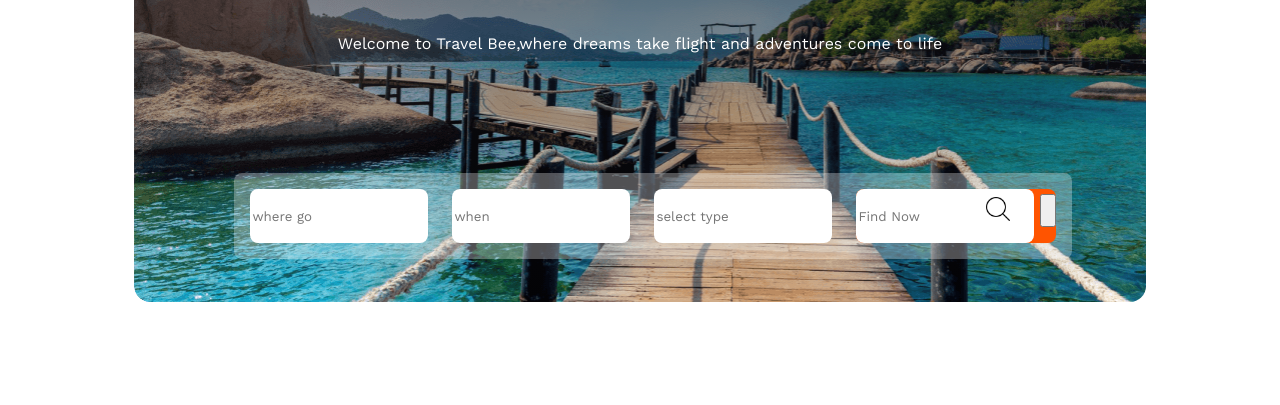
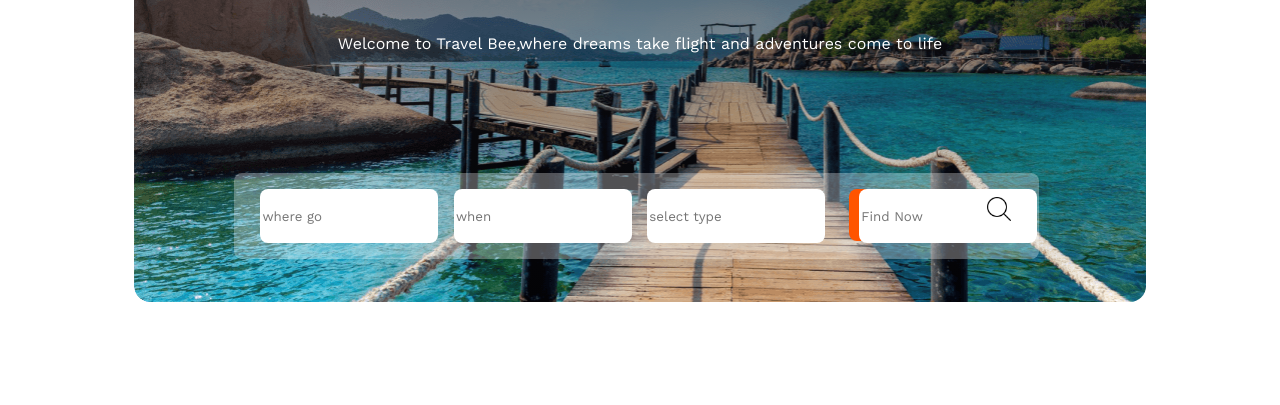
Before and after one commit to farha12345678/main-assignment-2, a plain HTML site: page index.html in a window 1280 px wide. Shown: the part 395-800 px from the top of the page. Drawn offline with nearby package versions, Linux system fonts and the light colour scheme.

Commit message:
final commit

```diff
--- a/index.html
+++ b/index.html
@@ -27,12 +27,13 @@
             <h1 class="banner-title">Explore Your Travel</h1>
             <p class="banner-description">Welcome to Travel Bee,where dreams take flight and adventures come to life</p>
             <div class="banner-main">
+                <div class="form-main">
                 <input type="place" placeholder="where go">
                 <input type="when" placeholder="when">
-                <input type="type" placeholder="select type">
+                <input type="type" placeholder="select type"></div>
                 <div class="search">
                     <input type="text" placeholder="Find Now">
-                    <button type="submit"><img src="Images/images.png" alt="">
+                    <img src="Images/images.png" alt="">
                 </div>
                 </button>
             </div>
--- a/styles/style.css
+++ b/styles/style.css
@@ -76,22 +76,37 @@
 div>input {
     width: 174px;
     height: 52px;
-    flex-shrink: 0;
+    margin-left: 10px;
+
     border-radius: 8px;
     border: #FFF;
 }
 
+.search {
+    color: #FFF;
 
-.search {
+    font-family: Mulish;
+    font-size: 16px;
+
+    font-weight: 700;
+
     border-radius: 8px;
-background: #FF5400;
+    background-color: #FF5400;
+    width: 174px;
+    height: 52px;
 
 }
 
-button>img {
+
+
+ .search>img {
     height: 24px;
     width: 24px;
-    margin-left: -100px;
+    margin-left: -50px;
+
+
+
+
 
 
 }
@@ -342,7 +357,7 @@ button>img {
 }
 
 .last-img {
-    max-width: 600px;
+    max-width: 100%;
     height: 422px;
     border-radius: 16px;
     margin-left: 100px;
@@ -502,12 +517,13 @@ footer {
     .last-img,
     .full-sec {
         margin-left: 0px;
-
+       padding: 5px;
     }
 
     .banner-title {
         font-size: 2rem;
         padding-top: 5px;
+
     }
 
     .banner-description {
@@ -516,8 +532,12 @@ footer {
 
     .banner-main {
         flex-direction: column;
-        margin-top: 5px;
+       margin-top: 10px;
         margin-right: 50px;
+
+    }
+    .form-main>input {
+        margin-bottom: 10px;
     }
 
     .country-img-middle,
@@ -530,4 +550,5 @@ footer {
         max-width: auto;
 
     }
+
 }
```
